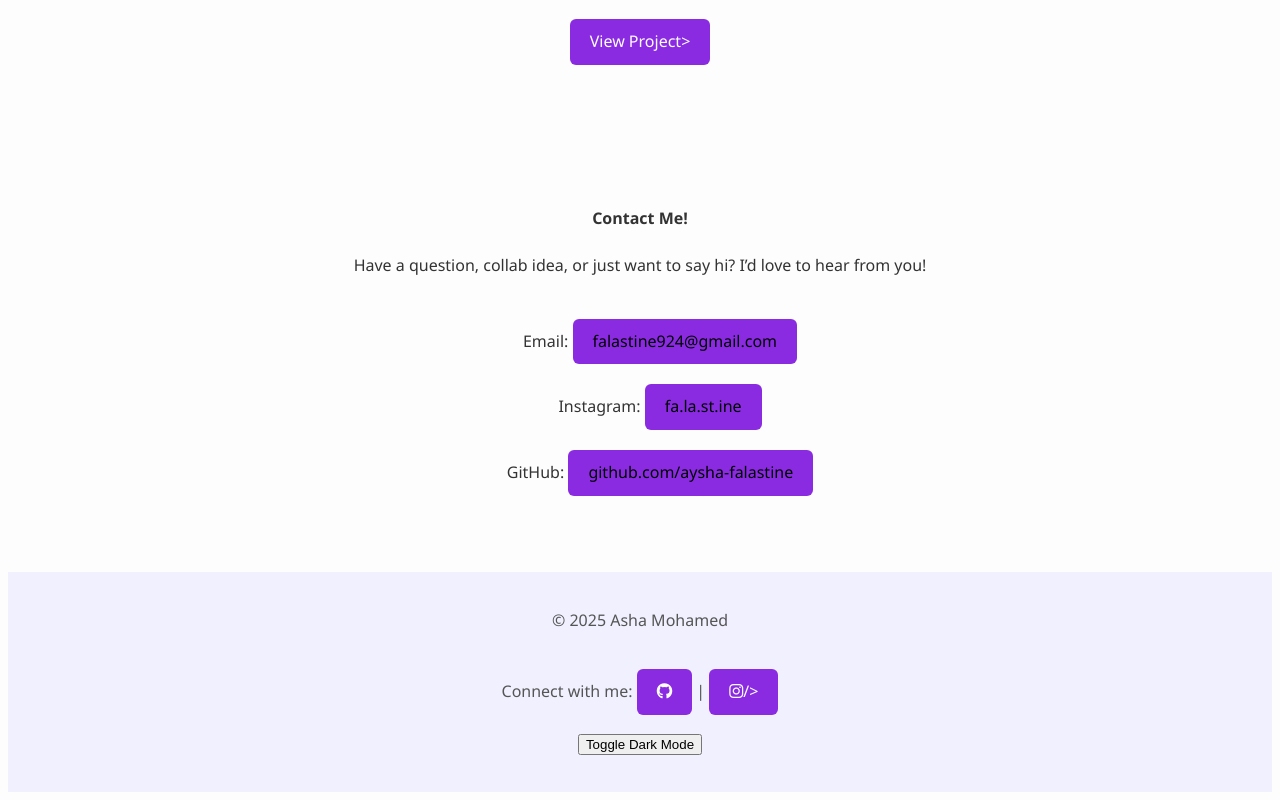
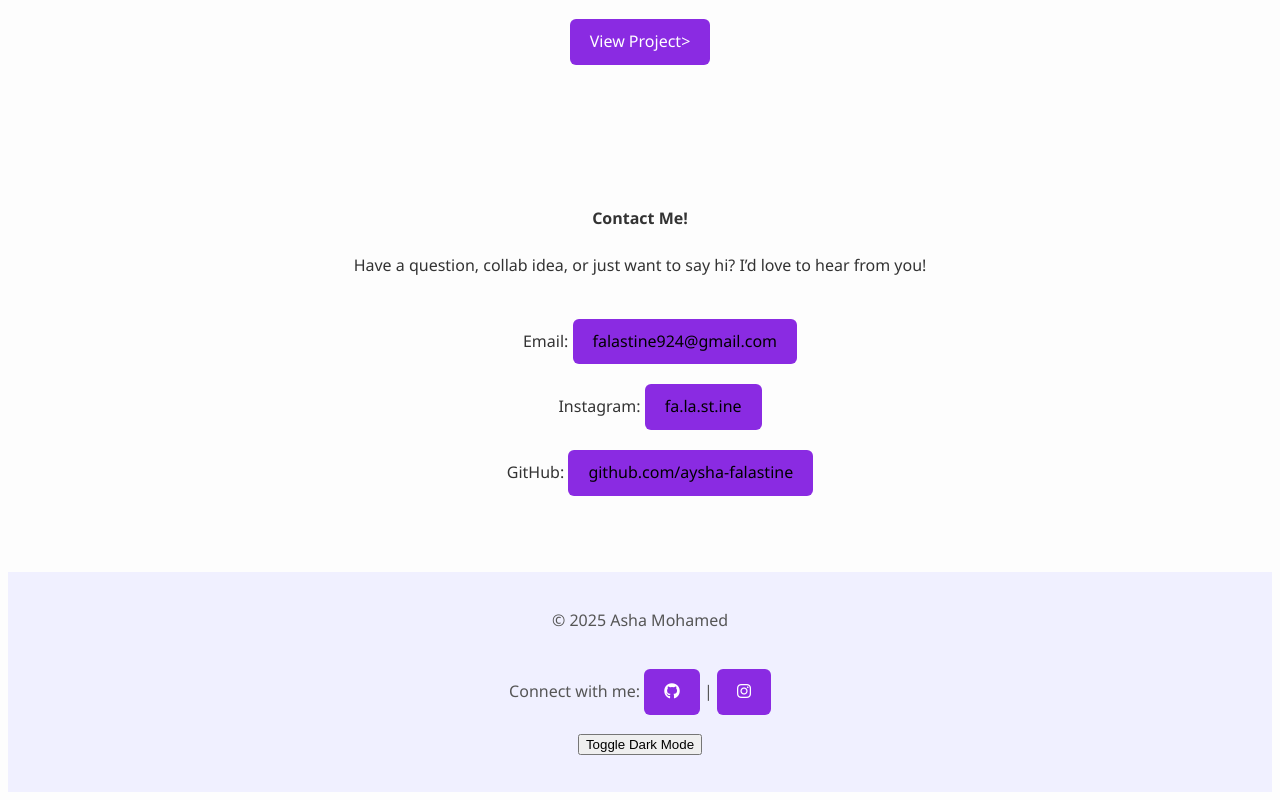
Before and after one commit to aysha-falastine/Asha-Personal-Website, a plain HTML site: page index.html in a window 1280 px wide. Shown: the part 1693-2493 px from the top of the page. Drawn offline with Linux system fonts and the light colour scheme; files whose address does not match are found by name.

Commit message:
index.html

```diff
--- a/index.html
+++ b/index.html
@@ -75,7 +75,7 @@
   <p>
     Connect with me:
     <a href="https://github.com/aysha-falastine" target="_blank"><i class="fa-brands fa-github"></i></a> |
-    <a href="https://instagram.com/fa.la.st.ine" target="_blank"><i class="fa-brands fa-instagram"></i>/></a>
+    <a href="https://instagram.com/fa.la.st.ine" target="_blank"><i class="fa-brands fa-instagram"></i></a>
   </p>
   <p>
     <button id="toggleMode">Toggle Dark Mode</button>
```
